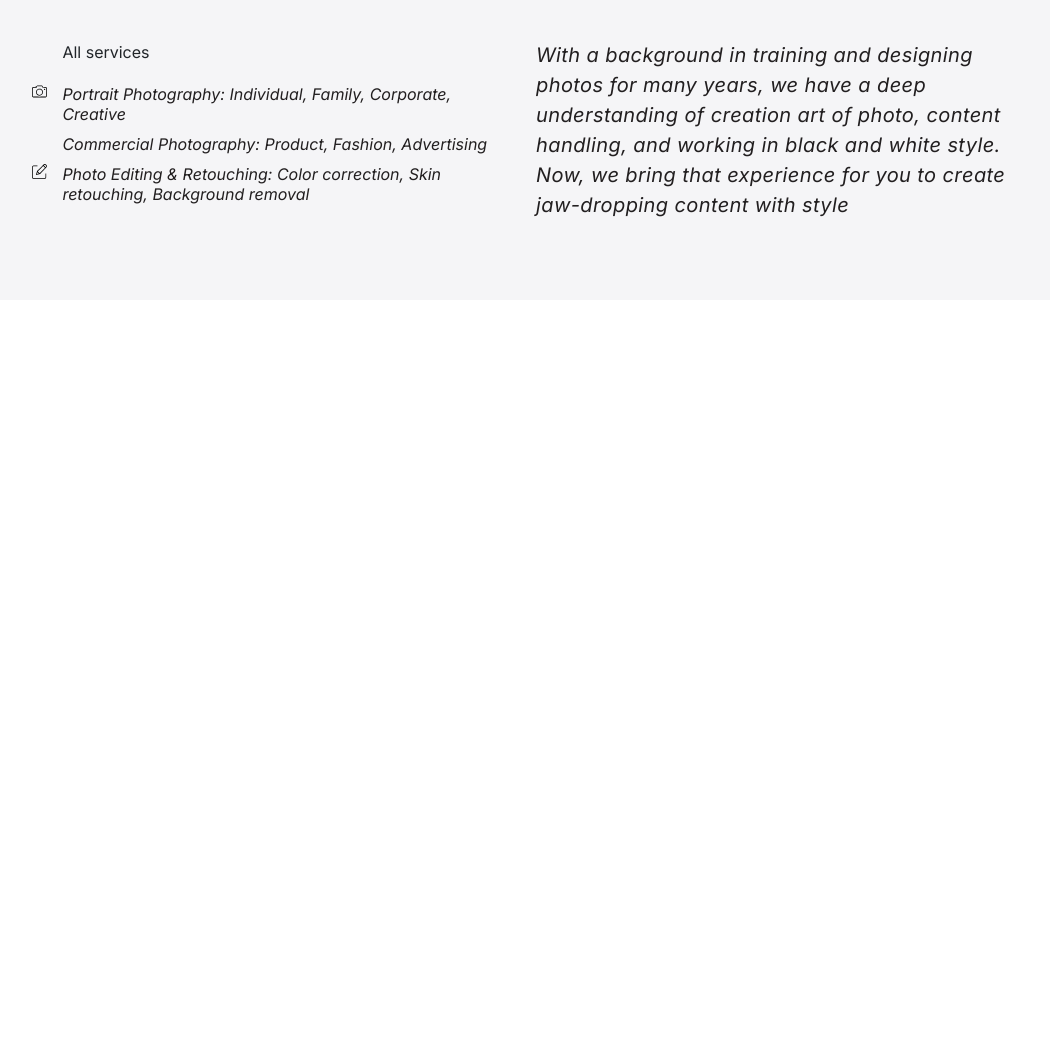
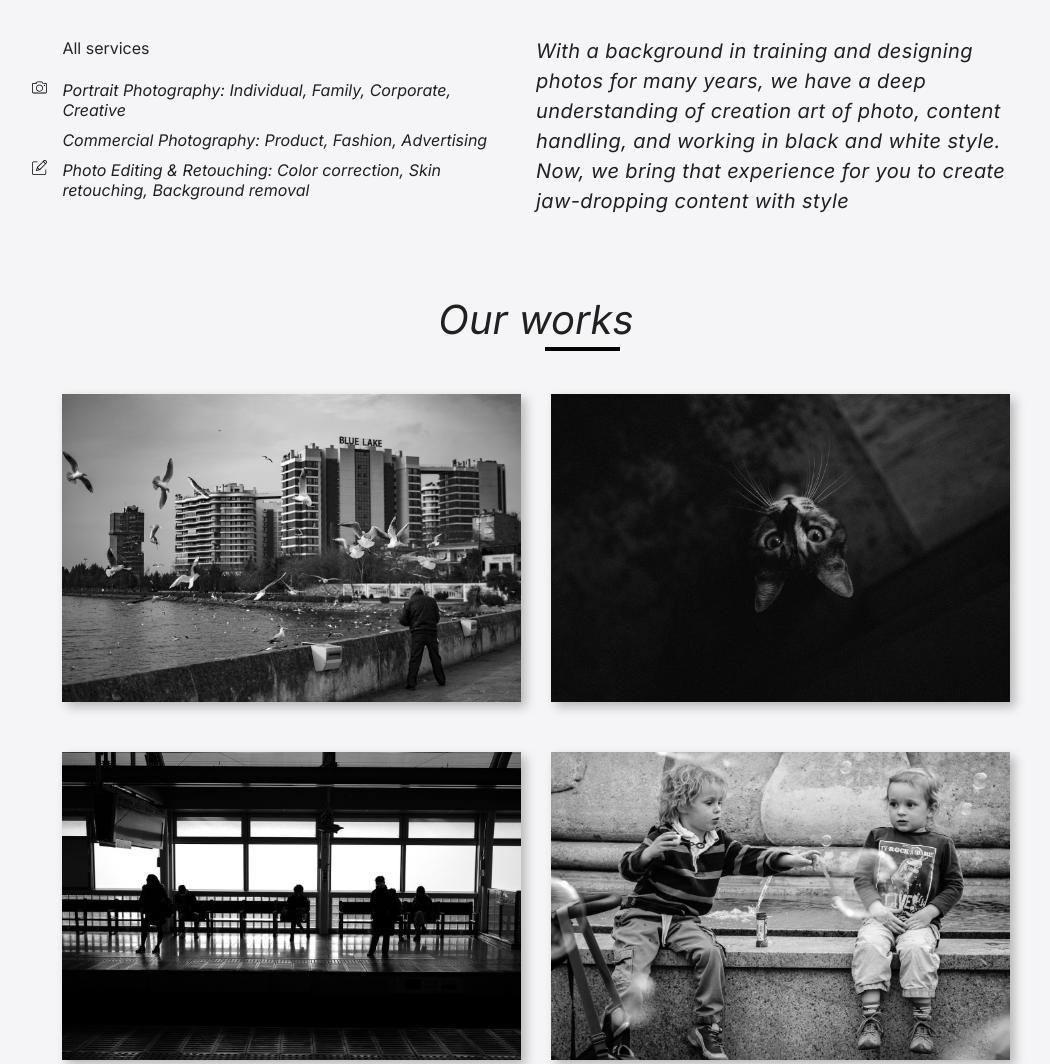
Before and after one commit to DenisFGit/studio_project, a website: page src/index.html in a window 1280 px wide. Shown: the part 1198-2262 px from the top of the page, without its empty margins (104-1154 px from the left). Before the commit the page ends 1498 px from the top, so only its background shows below. Drawn offline with Linux system fonts and the light colour scheme.

Commit message:
portfolio section with grid

```diff
--- a/src/index.html
+++ b/src/index.html
@@ -45,9 +45,9 @@
         </ul>
     </section>
 
-    <div class="about">
+    <section class="about">
         <div class="container">
-            <div class="about__expectation">What you can expect from us:</div>
+            <h2 class="about__expectation">What you can expect from us:</h2>
             <div class="about__desc">We prioritize simple and elegant forms, clean colors, and meticulous editing to
                 ensure quality products. With a passion for minimalism, we aim to maximize the impact of visual messages
                 and stories in <span>each photo</span></div>
@@ -68,7 +68,25 @@
                     Now, we bring that experience for you to create jaw-dropping content with style</div>
             </div>
         </div>
-    </div>
+    </section>
+
+    <section class="portfolio">
+        <div class="container">
+            <h2 class="title">Our works</h2>
+            <div class="portfolio__photo">
+                <img src="img/bridge.jpg" alt="bridge">
+                <img src="img/cat.jpg" alt=cat">
+                <img src="img/train.jpg" alt="train">
+                <img src="img/children.jpg" alt="children">
+                <img src="img/underground.jpg" alt="underground">
+            </div>
+    </section>
+
+    <section class="inspiration">
+        <div class="container">
+            <h2 class="title">Our inspiration</h2>
+        </div>
+    </section>
 </body>
 
 </html>
--- /dev/null
+++ b/src/sass/blocks/_portfolio.scss
@@ -0,0 +1,17 @@
+.portfolio {
+    background-color: $light-color;
+    padding-bottom: 80px;
+    &__photo {
+        display: grid;
+        grid-template-columns: repeat(2, 1fr);
+        grid-template-rows: repeat(2, 1fr) 1.5fr;
+        gap: 50px 30px;
+        margin-top: 50px;
+        img {
+            width: 100%;
+            height: 100%;
+            object-fit: cover;
+            box-shadow: 5px 5px 10px 0 rgba(0, 0, 0, 0.25);
+        }
+    }
+}
--- /dev/null
+++ b/src/sass/blocks/_title.scss
@@ -0,0 +1,18 @@
+.title {
+    position: relative;
+    font-style: italic;
+    font-weight: 400;
+    font-size: 40px;
+    text-align: center;
+    color: $dark-color;
+    &::after {
+        content: '';
+        display: block;
+        border: 2px solid #000;
+        width: 75px;
+        margin-top: 3px;
+        position: absolute;
+        left: 51%;
+
+    }
+}
--- a/src/sass/style.scss
+++ b/src/sass/style.scss
@@ -11,3 +11,5 @@
 @import 'blocks/button';
 @import 'blocks/keywords';
 @import 'blocks/about';
+@import 'blocks/portfolio';
+@import 'blocks/title';
```
Also changed, not shown: src/css/style.min.css, src/sass/blocks/_inspiration.scss (added).
